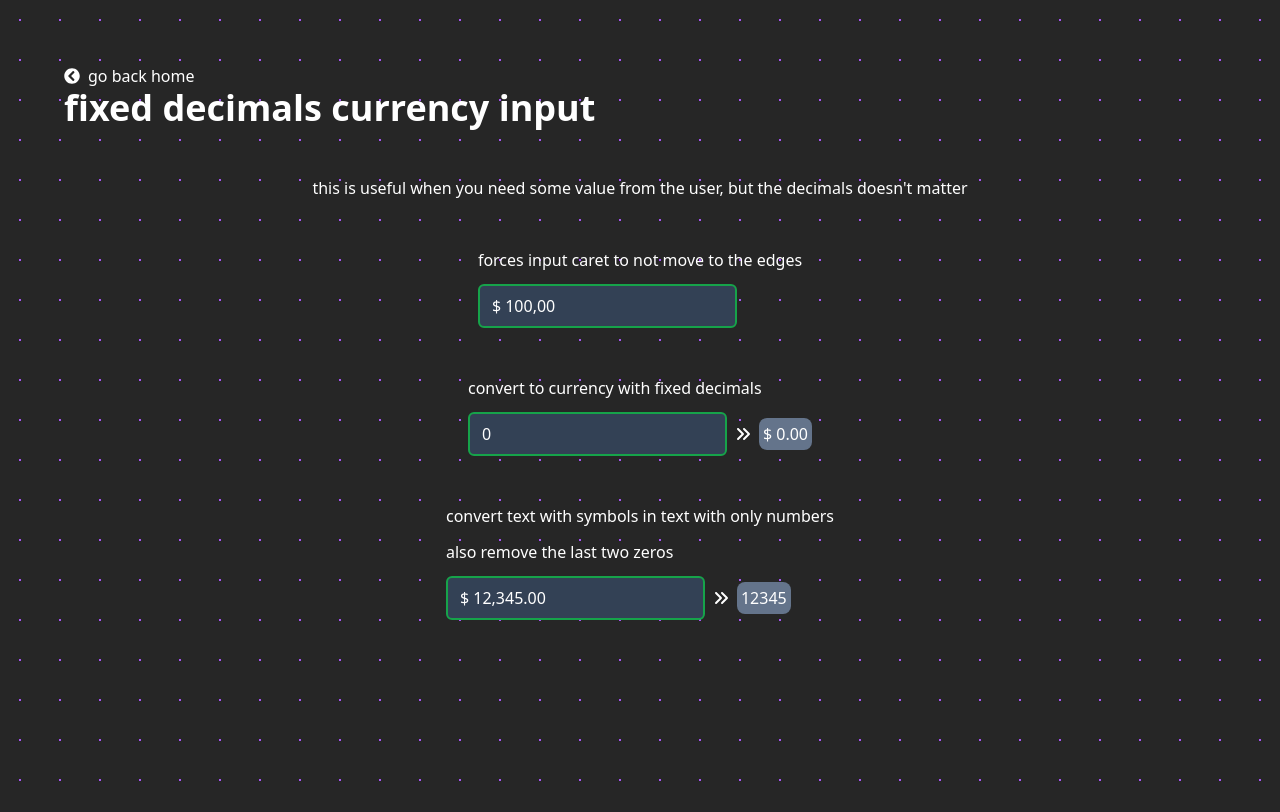
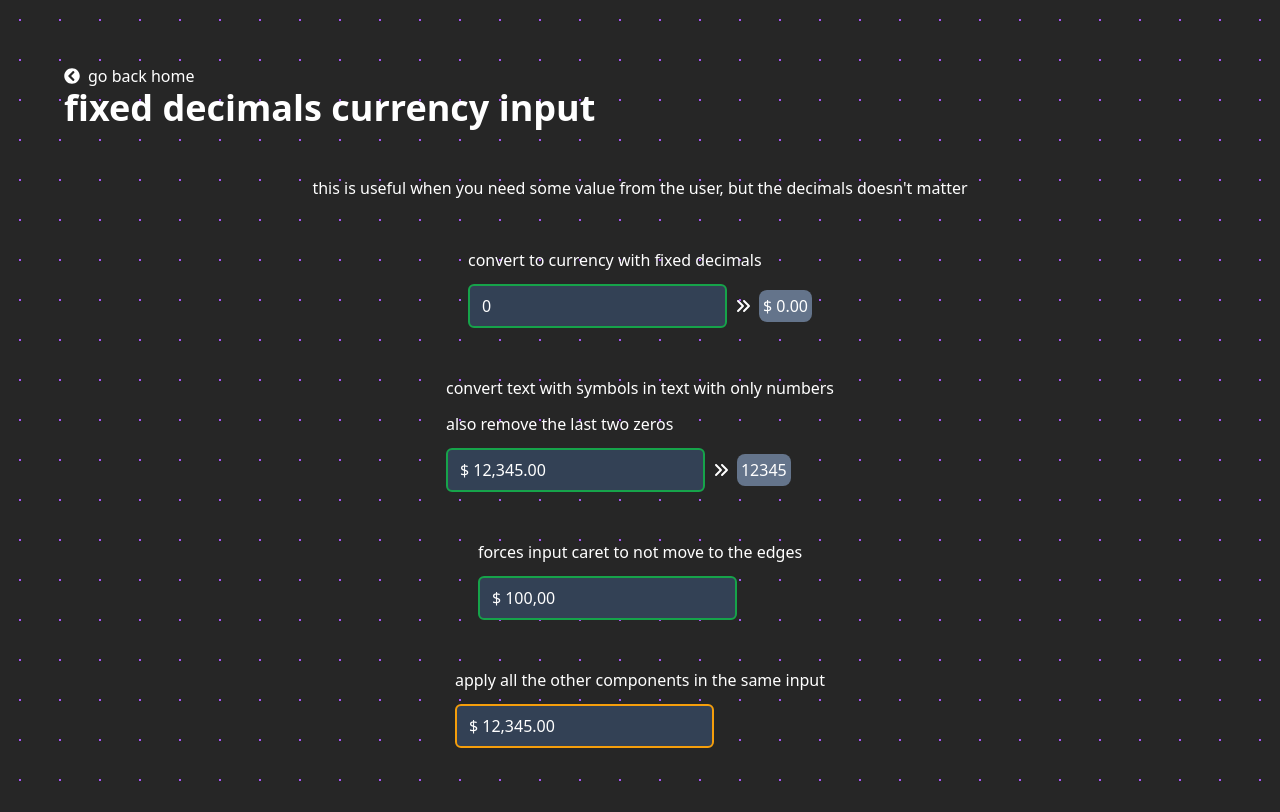
Before and after one commit to carmogui/draftbox, a React (Vite) app: page /currency in a window 1280 px wide. Built offline with nearby package versions, Linux system fonts and the light colour scheme.

Commit message:
finish final currency input component

```diff
--- a/src/pages/currency/components/clean-string/index.tsx
+++ b/src/pages/currency/components/clean-string/index.tsx
@@ -1,28 +1,7 @@
 import { useEffect, useState } from "react";
 import { Input } from "../../../../components";
 import { FaAnglesRight } from "react-icons/fa6";
-import { formatCurrency } from "../../helpers";
-
-function cleanString(val: string) {
-  const formattedValue = val.replace(/[^0-9]/g, "");
-  const valueWithoutLast0One = removeLastZero(formattedValue);
-  const valueWithoutLast0Two = removeLastZero(valueWithoutLast0One);
-
-  return valueWithoutLast0Two;
-}
-
-function removeLastZero(val: string) {
-  const charToDeleteIndex = val.lastIndexOf("0");
-
-  if (charToDeleteIndex + 1 === val.length) {
-    return val.substring(0, charToDeleteIndex);
-  }
-
-  const part1 = val.substring(0, charToDeleteIndex);
-  const part2 = val.substring(charToDeleteIndex + 1);
-
-  return `${part1}${part2}`;
-}
+import { cleanString, formatCurrency } from "../../helpers";
 
 export function CleanString() {
   const [value, setValue] = useState("$ 12,345.00");
--- /dev/null
+++ b/src/pages/currency/components/final-currency-input/index.tsx
@@ -0,0 +1,108 @@
+import { useLayoutEffect, useRef, useState } from "react";
+import {
+  cleanString,
+  convertCurrency,
+  formatCurrency,
+  formatEndEdge,
+} from "../../helpers";
+
+export function FinalCurrencyInput() {
+  const [value, setValue] = useState("$ 12,345.00");
+  const [selection, setSelection] = useState<
+    [number | null, number | null] | null
+  >(null);
+  const ref = useRef<HTMLInputElement>(null);
+
+  useLayoutEffect(() => {
+    if (selection && ref.current) {
+      [ref.current.selectionStart, ref.current.selectionEnd] = selection;
+    }
+  }, [selection]);
+
+  return (
+    <div className="flex flex-col gap-3">
+      <span>apply all the other components in the same input</span>
+
+      <div className="flex gap-2 items-center">
+        <input
+          className=" text-base px-3 py-2 rounded-md border-amber-500 border-2 bg-slate-700 read-only:border-green-950"
+          ref={ref}
+          type="tel"
+          value={value}
+          onChange={(e) => {
+            const { value: inputVal, selectionStart, selectionEnd } = e.target;
+
+            const cleaned = cleanString(inputVal);
+
+            const allowedStart = 2;
+            const allowedEnd = value.length - 2;
+
+            if (value.length === 0) {
+              setSelection([allowedStart + 1, allowedStart + 1]);
+
+              const formatted = formatCurrency(cleaned);
+              const converted = convertCurrency(formatted);
+
+              return setValue(converted);
+            }
+
+            if (value.length < inputVal.length) {
+              if (selectionEnd && selectionEnd > allowedEnd) {
+                console.log(1);
+
+                const formattedValue = formatEndEdge({
+                  newStr: cleaned,
+                  allowedEnd,
+                  currentEnd: selectionEnd,
+                });
+
+                const formatted = formatCurrency(formattedValue);
+                const converted = convertCurrency(formatted);
+
+                const caretPositionDiff = converted.length - inputVal.length;
+                const newPos = allowedEnd + caretPositionDiff;
+
+                setSelection([newPos, newPos]);
+
+                return setValue(converted);
+              }
+
+              if (
+                selectionStart === 0 ||
+                (selectionStart && selectionStart < allowedStart)
+              ) {
+                console.log(2);
+
+                const formattedValue = formatEndEdge({
+                  newStr: cleaned,
+                  allowedEnd: allowedStart - 1,
+                  currentEnd: selectionStart,
+                });
+
+                const formatted = formatCurrency(formattedValue);
+                const converted = convertCurrency(formatted);
+
+                const caretPositionDiff = converted.length - inputVal.length;
+                const newPos = allowedStart + caretPositionDiff + 1;
+
+                setSelection([newPos, newPos]);
+
+                return setValue(converted);
+              }
+            }
+
+            const formatted = formatCurrency(cleaned);
+            const converted = convertCurrency(formatted);
+
+            const caretPositionDiff = converted.length - inputVal.length;
+            const newPos = (selectionEnd || 0) + caretPositionDiff;
+
+            setSelection([newPos, newPos]);
+
+            setValue(converted);
+          }}
+        />
+      </div>
+    </div>
+  );
+}
--- a/src/pages/currency/components/index.ts
+++ b/src/pages/currency/components/index.ts
@@ -1,3 +1,4 @@
 export * from "./clean-string";
 export * from "./convert-currency";
 export * from "./custom-caret-input";
+export * from "./final-currency-input";
--- /dev/null
+++ b/src/pages/currency/helpers/clean-string/index.ts
@@ -0,0 +1,20 @@
+function removeLastZero(val: string) {
+  const charToDeleteIndex = val.lastIndexOf("0");
+
+  if (charToDeleteIndex + 1 === val.length) {
+    return val.substring(0, charToDeleteIndex);
+  }
+
+  const part1 = val.substring(0, charToDeleteIndex);
+  const part2 = val.substring(charToDeleteIndex + 1);
+
+  return `${part1}${part2}`;
+}
+
+export function cleanString(val: string) {
+  const formattedValue = val.replace(/[^0-9]/g, "");
+  const valueWithoutLast0One = removeLastZero(formattedValue);
+  const valueWithoutLast0Two = removeLastZero(valueWithoutLast0One);
+
+  return valueWithoutLast0Two;
+}
--- a/src/pages/currency/helpers/currency/index.ts
+++ b/src/pages/currency/helpers/currency/index.ts
@@ -15,7 +15,7 @@ export function formatCurrency(val: string) {
 
 export function convertCurrency(val: string) {
   if (val === "") {
-    return "$ 0.00";
+    return "";
   }
 
   return `$ ${val}.00`;
--- a/src/pages/currency/helpers/index.ts
+++ b/src/pages/currency/helpers/index.ts
@@ -1,2 +1,3 @@
+export * from "./clean-string";
 export * from "./currency";
 export * from "./format-string";
--- a/src/pages/currency/index.tsx
+++ b/src/pages/currency/index.tsx
@@ -1,5 +1,10 @@
 import { CommonScreen } from "../../components";
-import { CleanString, ConvertCurrency, CustomCaretInput } from "./components";
+import {
+  CleanString,
+  ConvertCurrency,
+  CustomCaretInput,
+  FinalCurrencyInput,
+} from "./components";
 
 export function Currency() {
   return (
@@ -9,11 +14,13 @@ export function Currency() {
         doesn't matter
       </p>
 
-      <CustomCaretInput />
-
       <ConvertCurrency />
 
       <CleanString />
+
+      <CustomCaretInput />
+
+      <FinalCurrencyInput />
     </CommonScreen>
   );
 }
```
